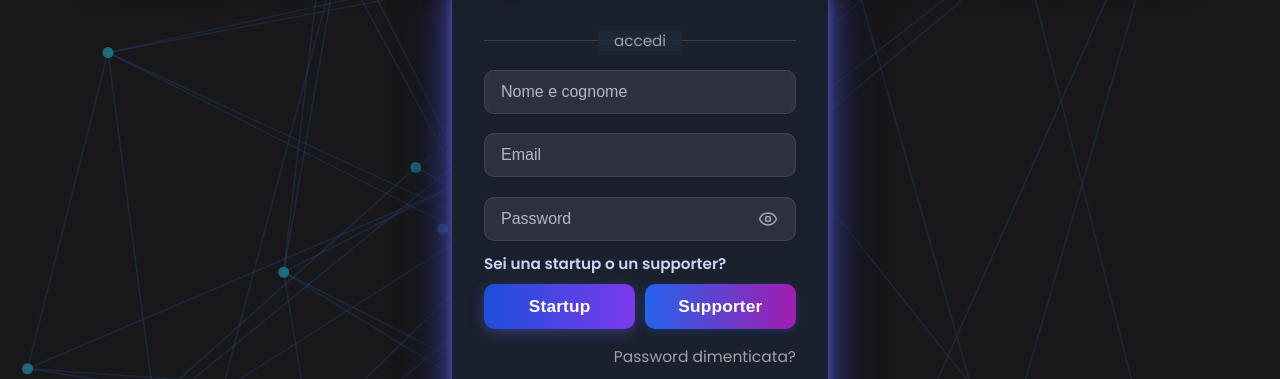
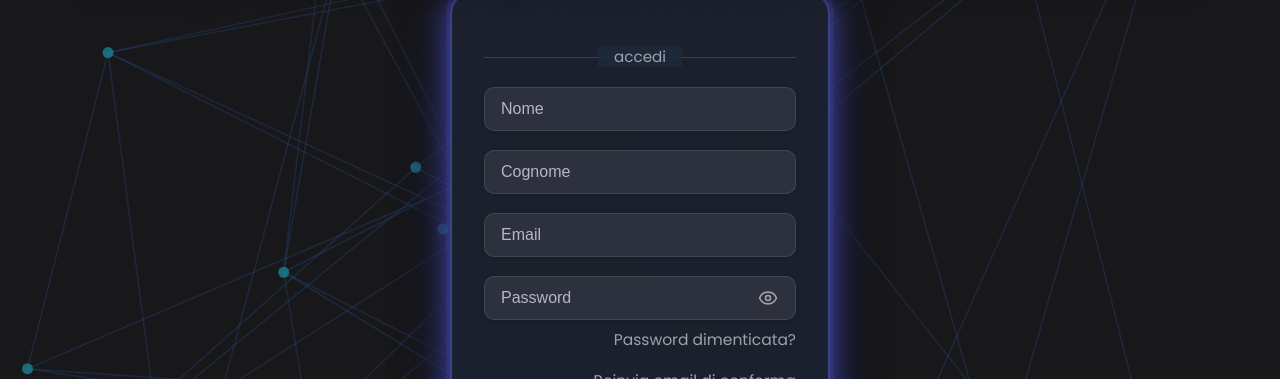
Before and after one commit to Giusdeveloper/fundops, a Next.js app in the folder frontend/: page /login in a window 1280 px wide. Both pictures are taken after a click on the link "Registrati". Shown: the part 203-582 px from the top of the page. Built offline with nearby package versions, Linux system fonts and the light colour scheme; no server answers.

Commit message:
Simplify signup fields

```diff
--- a/frontend/src/app/login/page.tsx
+++ b/frontend/src/app/login/page.tsx
@@ -121,12 +121,12 @@ function LoginPageContent() {
   }, []);
 
   const [showPassword, setShowPassword] = useState(false);
-  const [fullName, setFullName] = useState("");
+  const [firstName, setFirstName] = useState("");
+  const [lastName, setLastName] = useState("");
   const [email, setEmail] = useState("");
   const [password, setPassword] = useState("");
   const [message, setMessage] = useState<string | null>(null);
   const [mode, setMode] = useState<'login' | 'register'>("login");
-  const [registerRole, setRegisterRole] = useState<"founder" | "investor">("founder");
   const [loading, setLoading] = useState(false);
   const [resetting, setResetting] = useState(false);
   const [resendingConfirm, setResendingConfirm] = useState(false);
@@ -160,10 +160,11 @@ function LoginPageContent() {
 
     try {
       if (mode === "register") {
-        if (!fullName.trim()) {
+        if (!firstName.trim() || !lastName.trim()) {
           setMessage("Inserisci nome e cognome");
           return;
         }
+        const fullName = `${firstName.trim()} ${lastName.trim()}`.trim();
         const origin =
           typeof window !== "undefined"
             ? window.location.origin
@@ -173,7 +174,11 @@ function LoginPageContent() {
           email: trimmedEmail,
           password,
           options: {
-            data: { pending_role: registerRole, full_name: fullName.trim() },
+            data: {
+              full_name: fullName,
+              first_name: firstName.trim(),
+              last_name: lastName.trim(),
+            },
             emailRedirectTo,
           },
         });
@@ -181,16 +186,10 @@ function LoginPageContent() {
           setMessage(error.message);
           return;
         }
-        try {
-          if (typeof window !== "undefined") {
-            window.localStorage.setItem("fundops_pending_role", registerRole);
-          }
-        } catch {
-          // no-op: localStorage not available
-        }
         setMessage("Registrazione avvenuta! Controlla la tua email per confermare.");
         setMode("login");
-        setFullName("");
+        setFirstName("");
+        setLastName("");
         setEmail("");
         setPassword("");
         return;
@@ -206,31 +205,6 @@ function LoginPageContent() {
         return;
       }
       setMessage("Login effettuato! Benvenuto.");
-
-      // Se l'utente ha scelto un ruolo in fase di registrazione, lo applichiamo al primo login
-      try {
-        if (typeof window !== "undefined") {
-          const pendingRole = window.localStorage.getItem("fundops_pending_role");
-          if (pendingRole === "founder" || pendingRole === "investor") {
-            const roleRes = await fetch("/api/profile/view-mode", { cache: "no-store" });
-            const roleJson = await roleRes.json().catch(() => null);
-            if (roleRes.ok && roleJson?.role_global == null) {
-              const setRoleRes = await fetch("/api/auth/set-role", {
-                method: "POST",
-                headers: { "Content-Type": "application/json" },
-                body: JSON.stringify({ role: pendingRole }),
-              });
-              if (setRoleRes.ok) {
-                window.localStorage.removeItem("fundops_pending_role");
-              }
-            } else if (roleRes.ok && roleJson?.role_global) {
-              window.localStorage.removeItem("fundops_pending_role");
-            }
-          }
-        }
-      } catch {
-        // non bloccare il login per il set ruolo
-      }
 
       // 1) se l'URL contiene ?redirect=..., lo rispettiamo (deep link)
       const redirectNow =
@@ -337,14 +311,24 @@ function LoginPageContent() {
         <div className="login-divider"><span>accedi</span></div>
           <div className="login-inputs-wrapper">
             {mode === "register" && (
-              <input
-                type="text"
-                placeholder="Nome e cognome"
-                autoComplete="name"
-                required
-                value={fullName}
-                onChange={e => setFullName(e.target.value)}
-              />
+              <>
+                <input
+                  type="text"
+                  placeholder="Nome"
+                  autoComplete="given-name"
+                  required
+                  value={firstName}
+                  onChange={e => setFirstName(e.target.value)}
+                />
+                <input
+                  type="text"
+                  placeholder="Cognome"
+                  autoComplete="family-name"
+                  required
+                  value={lastName}
+                  onChange={e => setLastName(e.target.value)}
+                />
+              </>
             )}
             <input type="email" placeholder="Email" autoComplete="username" required value={email} onChange={e => setEmail(e.target.value)} />
             <div className="input-password-wrapper">
@@ -362,27 +346,6 @@ function LoginPageContent() {
               </span>
             </div>
           </div>
-          {mode === "register" && (
-            <div className="login-role-select">
-              <div className="login-role-label">Sei una startup o un supporter?</div>
-              <div className="login-role-buttons" role="group" aria-label="Seleziona il profilo">
-                <button
-                  type="button"
-                  className={`login-role-btn ${registerRole === "founder" ? "active" : ""}`}
-                  onClick={() => setRegisterRole("founder")}
-                >
-                  Startup
-                </button>
-                <button
-                  type="button"
-                  className={`login-role-btn ${registerRole === "investor" ? "active" : ""}`}
-                  onClick={() => setRegisterRole("investor")}
-                >
-                  Supporter
-                </button>
-              </div>
-            </div>
-          )}
           <a href="#" className="login-forgot" onClick={handlePasswordReset}>
             {resetting ? "Invio reset..." : "Password dimenticata?"}
           </a>
```
Also changed, not shown: 1 other file (tests, documents, lock files or other folders).
